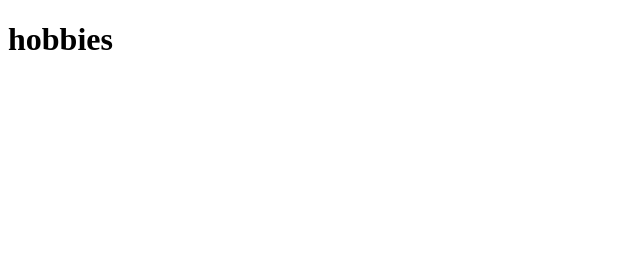
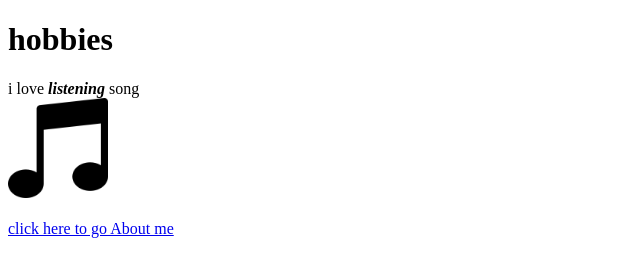
Before and after one commit to RUCHIIDAHWALE/practice, a plain HTML site: page contact.html in a window 1280 px wide. Shown: the whole page, without its empty margins (0-640 px from the left). Drawn offline with Linux system fonts and the light colour scheme.

```diff
--- a/contact.html
+++ b/contact.html
@@ -6,6 +6,13 @@
 
     <body>
         <h1>hobbies</h1>
+        i love <b><i>listening</i></b> song </br>
+        <a href="hobbies.html"></a>
+        <img src="music.png" height="100px" width="100px" />
+        <br /><br />
+
+        <a href="about me.html">click here to go About me</a>
+
 
     </body>
 
```
Also changed, not shown: music.png (added).
